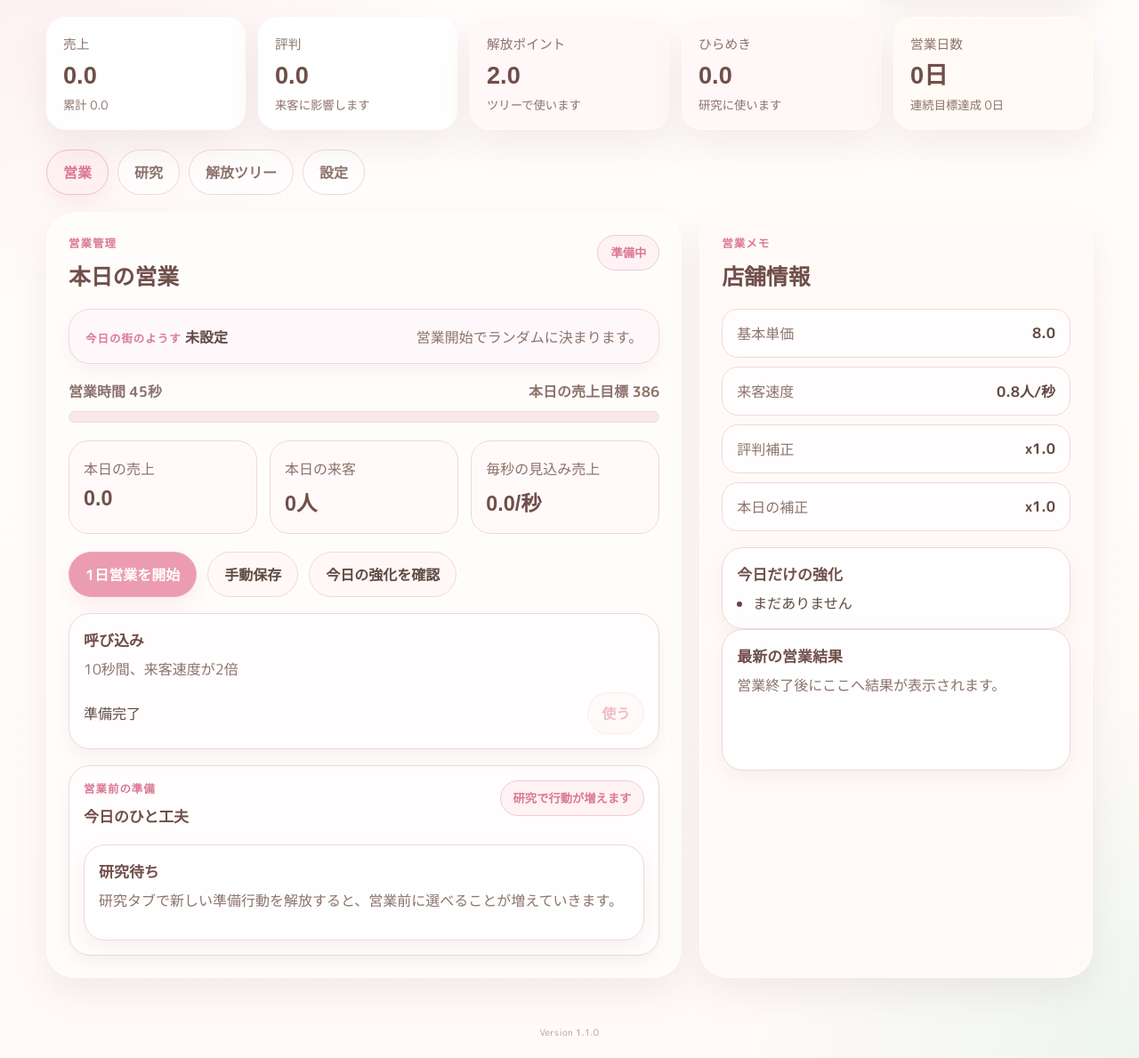
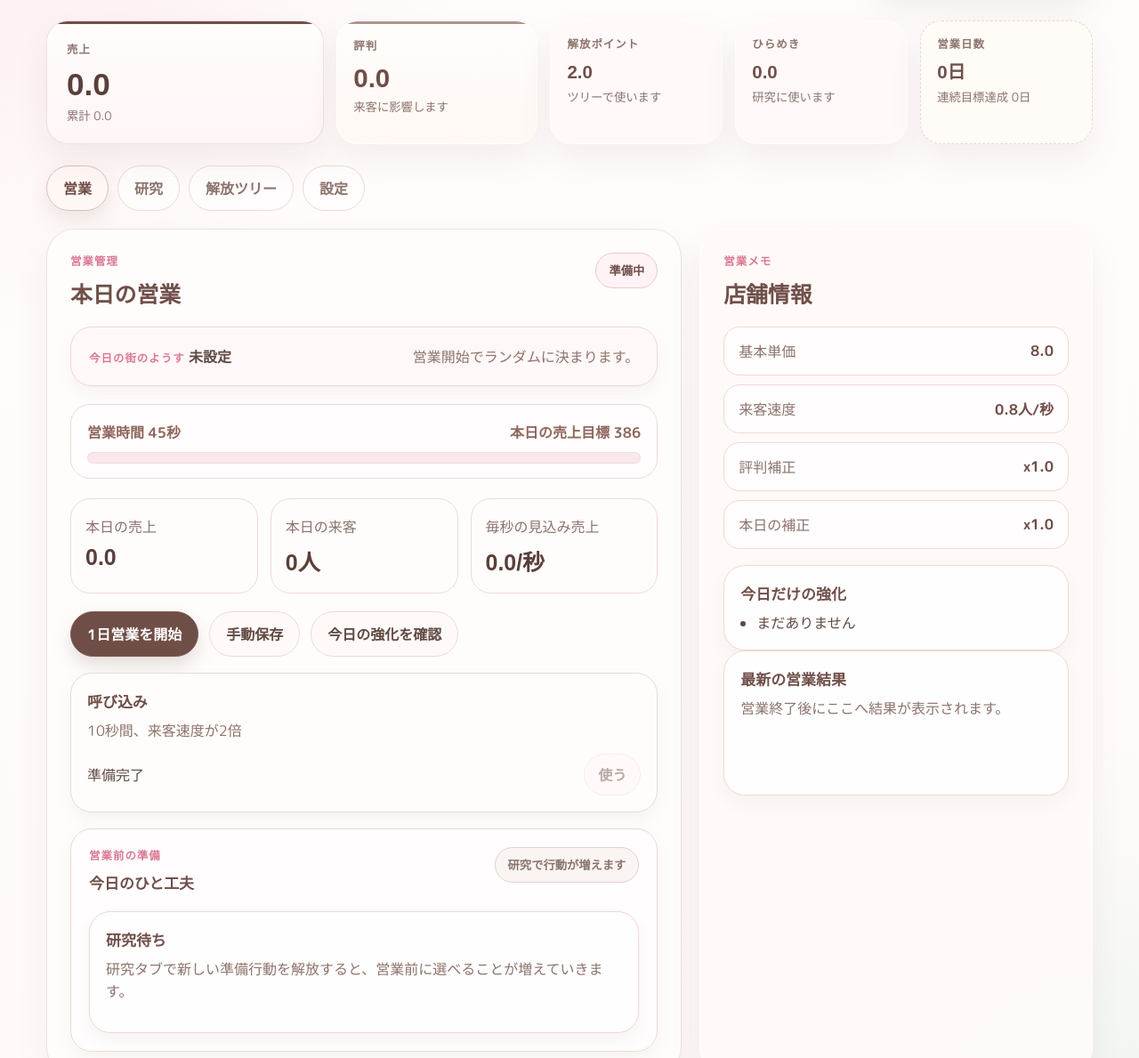
Before and after one commit to ststs811-ship-it/cute-cafe-idle, a website: page index.html in a window 1280 px wide. Shown: the part 174-1363 px from the top of the page at 89% size. Drawn offline with Linux system fonts and the light colour scheme; a web font is replaced by a local one.

Commit message:
Strengthen UI hierarchy and states

```diff
--- a/index.html
+++ b/index.html
@@ -28,27 +28,27 @@
       </header>
 
       <section class="resource-bar">
-        <article class="resource-card">
+        <article class="resource-card primary-stat">
           <span class="label">売上</span>
           <strong id="money-value">0</strong>
           <small>累計 <span id="lifetime-money">0</span></small>
         </article>
-        <article class="resource-card">
+        <article class="resource-card secondary-stat">
           <span class="label">評判</span>
           <strong id="reputation-value">0</strong>
           <small>来客に影響します</small>
         </article>
-        <article class="resource-card accent">
+        <article class="resource-card accent utility-stat">
           <span class="label">解放ポイント</span>
           <strong id="unlock-points-value">0</strong>
           <small>ツリーで使います</small>
         </article>
-        <article class="resource-card accent">
+        <article class="resource-card accent utility-stat">
           <span class="label">ひらめき</span>
           <strong id="insight-value">0</strong>
           <small>研究に使います</small>
         </article>
-        <article class="resource-card soft">
+        <article class="resource-card soft meta-stat">
           <span class="label">営業日数</span>
           <strong id="day-count-value">0日</strong>
           <small id="streak-label">連続目標達成 0日</small>
--- a/script.js
+++ b/script.js
@@ -1304,6 +1304,11 @@ function renderResources() {
 function renderOperations() {
   const run = state.dayRun;
   const targetValue = run.active ? getCurrentTargetValue() : getPreviewTargetValue();
+  elements.dayStatus.dataset.state = run.active
+    ? run.selectionPaused
+      ? 'paused'
+      : 'active'
+    : 'ready';
   elements.dayStatus.textContent = run.active
     ? run.selectionPaused
       ? '強化選択中'
@@ -1457,6 +1462,16 @@ function renderPrepOptions() {
       : isActive
         ? '営業中は固定'
         : '営業前に選べます';
+  elements.prepStatus.dataset.state =
+    cards.length === 1 &&
+    !state.systems.prepBoostUnlocked &&
+    !state.systems.menuChoiceUnlocked &&
+    !state.systems.modifierRerollUnlocked &&
+    !state.systems.prepChoiceUnlocked
+      ? 'locked'
+      : isActive
+        ? 'disabled'
+        : 'ready';
   elements.prepGrid.innerHTML = cards.join('');
 
   const rerollButton = document.getElementById('reroll-modifier-button');
@@ -1569,7 +1584,7 @@ function renderAchievements() {
   elements.achievementUnlocks.innerHTML = AUTO_UNLOCKS.map((unlock) => {
     const active = count >= unlock.threshold;
     return `
-      <article class="unlock-chip">
+      <article class="unlock-chip ${active ? 'active' : 'locked'}">
         <strong>${unlock.label}</strong>
         <div>${unlock.description}</div>
         <small>${active ? '開放済み' : `実績 ${unlock.threshold} 個で開放`}</small>
--- a/style.css
+++ b/style.css
@@ -9,10 +9,12 @@
   --text: #5f4a43;
   --text-soft: #8c736c;
   --heading: #704f4a;
+  --heading-strong: #5a3f3a;
   --accent: #ec9cb0;
   --accent-strong: #da7893;
   --accent-soft: #f9dbe4;
-  --brown: #ad8173;
+  --brown: #8f675d;
+  --brown-strong: #6f4e47;
   --brown-soft: #f2e7e1;
   --mint: #d9efe6;
   --butter: #fff0cb;
@@ -22,9 +24,9 @@
   --warning-line: #efcf9d;
   --danger: #f8d8d4;
   --danger-line: #e7b1a9;
-  --shadow-xs: 0 8px 20px rgba(136, 101, 92, 0.08);
-  --shadow-sm: 0 18px 38px rgba(136, 101, 92, 0.1);
-  --shadow-hover: 0 22px 42px rgba(136, 101, 92, 0.14);
+  --shadow-xs: 0 8px 18px rgba(110, 79, 72, 0.06);
+  --shadow-sm: 0 18px 36px rgba(110, 79, 72, 0.08);
+  --shadow-hover: 0 18px 30px rgba(110, 79, 72, 0.12);
   --radius-xl: 32px;
   --radius-lg: 24px;
   --radius-md: 18px;
@@ -140,7 +142,7 @@ h3 {
 .resource-card,
 .panel,
 .overlay-card {
-  border: 1px solid rgba(255, 255, 255, 0.75);
+  border: 1px solid rgba(255, 255, 255, 0.72);
   background: var(--surface);
   box-shadow: var(--shadow-sm);
   backdrop-filter: blur(12px);
@@ -148,9 +150,10 @@ h3 {
 
 .hero-badge {
   min-width: 244px;
-  padding: 20px;
+  padding: 22px 22px 20px;
   border-radius: var(--radius-lg);
   text-align: right;
+  background: linear-gradient(180deg, rgba(255, 251, 250, 0.98), rgba(255, 244, 246, 0.9));
 }
 
 .hero-badge span,
@@ -162,45 +165,104 @@ h3 {
 .hero-badge strong {
   display: block;
   margin: 8px 0 6px;
-  font-size: 1.45rem;
+  font-size: 1.55rem;
 }
 
 .resource-bar {
   display: grid;
-  grid-template-columns: repeat(5, minmax(0, 1fr));
+  grid-template-columns: 1.45fr 1.05fr repeat(3, minmax(0, 0.9fr));
   gap: 14px;
-  margin-bottom: 22px;
+  margin-bottom: 24px;
 }
 
 .resource-card {
+  position: relative;
+  overflow: hidden;
   padding: 18px 18px 16px;
-  border-radius: 22px;
+  border-radius: 24px;
+  background: rgba(255, 254, 253, 0.88);
 }
 
 .resource-card .label {
   display: block;
-  margin-bottom: 10px;
+  margin-bottom: 12px;
   color: var(--text-soft);
-  font-size: 0.92rem;
+  font-size: 0.78rem;
+  font-weight: 700;
+  letter-spacing: 0.08em;
+  text-transform: uppercase;
 }
 
 .resource-card strong {
   display: block;
   margin-bottom: 6px;
-  font-size: 1.7rem;
-  line-height: 1.05;
+  font-size: 1.5rem;
+  line-height: 1;
 }
 
 .resource-card small {
   color: var(--text-soft);
+  line-height: 1.5;
+}
+
+.resource-card::after {
+  content: '';
+  position: absolute;
+  inset: 0 auto auto 0;
+  width: 100%;
+  height: 3px;
+  background: transparent;
+}
+
+.resource-card.primary-stat {
+  padding: 22px 22px 20px;
+  border-color: rgba(123, 88, 81, 0.14);
+  background: linear-gradient(180deg, #fffdfc 0%, #fff5f7 100%);
+}
+
+.resource-card.primary-stat::after {
+  background: var(--brown-strong);
+}
+
+.resource-card.primary-stat strong {
+  color: var(--heading-strong);
+  font-size: 2.2rem;
+}
+
+.resource-card.secondary-stat {
+  background: linear-gradient(180deg, #fffdfb 0%, #fff8f4 100%);
+}
+
+.resource-card.secondary-stat::after {
+  background: rgba(143, 103, 93, 0.7);
+}
+
+.resource-card.secondary-stat strong {
+  color: var(--brown-strong);
+  font-size: 1.84rem;
+}
+
+.resource-card.utility-stat,
+.resource-card.meta-stat {
+  padding-top: 16px;
+}
+
+.resource-card.utility-stat strong,
+.resource-card.meta-stat strong {
+  font-size: 1.28rem;
 }
 
 .resource-card.accent {
-  background: #fff7f8;
+  background: #fff9fa;
 }
 
 .resource-card.soft {
-  background: #fffaf3;
+  background: #fffbf6;
+}
+
+.resource-card.meta-stat {
+  border-style: dashed;
+  border-color: #ead9cf;
 }
 
 .tabs {
@@ -240,10 +302,10 @@ h3 {
 }
 
 .tab-button.active {
-  background: #fff0f4;
-  border-color: #efbfd0;
-  color: var(--accent-strong);
-  box-shadow: 0 10px 22px rgba(236, 156, 176, 0.15);
+  background: #fff7f4;
+  border-color: #d9c0b8;
+  color: var(--brown-strong);
+  box-shadow: 0 10px 22px rgba(124, 91, 82, 0.12);
 }
 
 .tab-panels,
@@ -263,15 +325,16 @@ h3 {
 
 .panel {
   border-radius: var(--radius-xl);
-  padding: 24px;
+  padding: 26px;
 }
 
 .primary {
-  background: rgba(255, 253, 252, 0.9);
+  border-color: rgba(126, 92, 84, 0.16);
+  background: rgba(255, 253, 252, 0.96);
 }
 
 .secondary {
-  background: rgba(255, 250, 248, 0.92);
+  background: rgba(255, 250, 248, 0.9);
 }
 
 .panel-head {
@@ -289,11 +352,30 @@ h3 {
 .status-pill {
   padding: 9px 14px;
   border-radius: var(--radius-pill);
-  background: #fff2f5;
-  border: 1px solid #f0cad6;
-  color: var(--accent-strong);
+  background: #fff7f4;
+  border: 1px solid #e7d1ca;
+  color: var(--brown);
   font-size: 0.83rem;
   font-weight: 700;
+}
+
+.status-pill[data-state='active'],
+.status-pill[data-state='ready'] {
+  background: #fff3f6;
+  border-color: #efc4d1;
+  color: var(--brown-strong);
+}
+
+.status-pill[data-state='paused'] {
+  background: #fff5ea;
+  border-color: #ebd1a6;
+  color: #9b6d40;
+}
+
+.status-pill[data-state='locked'],
+.status-pill[data-state='disabled'] {
+  background: #faf5f3;
+  color: var(--text-soft);
 }
 
 .day-modifier,
@@ -315,9 +397,9 @@ h3 {
   display: flex;
   justify-content: space-between;
   gap: 20px;
-  padding: 18px 18px 16px;
-  margin-bottom: 18px;
-  background: #fff8fa;
+  padding: 20px 20px 18px;
+  margin-bottom: 20px;
+  background: #fff8f8;
 }
 
 .day-modifier p {
@@ -328,7 +410,11 @@ h3 {
 }
 
 .progress-block {
-  margin-bottom: 20px;
+  margin-bottom: 22px;
+  padding: 18px 18px 16px;
+  border: 1px solid var(--line);
+  border-radius: 22px;
+  background: #fffdfd;
 }
 
 .progress-meta,
@@ -345,7 +431,7 @@ h3 {
 
 .progress-meta {
   margin-bottom: 10px;
-  color: var(--text-soft);
+  color: var(--brown);
   font-weight: 700;
 }
 
@@ -376,7 +462,7 @@ h3 {
   padding: 18px 16px;
   border-radius: 22px;
   border: 1px solid var(--line);
-  background: #fffaf9;
+  background: #fffdfc;
 }
 
 .ops-stats span,
@@ -398,7 +484,8 @@ h3 {
 .ops-stats strong {
   display: block;
   margin-top: 8px;
-  font-size: 1.46rem;
+  font-size: 1.56rem;
+  color: var(--heading-strong);
 }
 
 .button-row {
@@ -423,15 +510,15 @@ h3 {
 
 .cta-button,
 .cta-link {
-  background: var(--accent);
-  border-color: #ebaabd;
+  background: var(--brown-strong);
+  border-color: #7a5951;
   color: #fffdfd;
-  box-shadow: 0 10px 24px rgba(236, 156, 176, 0.18);
+  box-shadow: 0 10px 20px rgba(111, 78, 71, 0.18);
 }
 
 .ghost-button,
 .inline-button {
-  background: #fff8f7;
+  background: #fffaf8;
   border-color: var(--line);
   color: var(--text);
 }
@@ -456,6 +543,19 @@ h3 {
   box-shadow: var(--shadow-hover);
 }
 
+.cta-button:active,
+.ghost-button:active,
+.boost-button:active,
+.tree-button:active,
+.perk-button:active,
+.danger-button:active,
+.inline-button:active,
+.select-chip:active,
+.tab-button:active {
+  transform: translateY(0);
+  box-shadow: var(--shadow-xs);
+}
+
 .boost-grid,
 .achievement-grid,
 .tree-grid,
@@ -476,7 +576,7 @@ h3 {
 .prep-card,
 .prep-option,
 .research-card {
-  padding: 16px;
+  padding: 18px;
 }
 
 .boost-card h3,
@@ -489,21 +589,24 @@ h3 {
 }
 
 .boost-card {
-  background: #fffdfd;
+  border-color: #ecd9d2;
+  background: #fffdfc;
 }
 
 .boost-card.ready {
-  border-color: #f0bfd0;
-  background: #fff4f7;
+  border-color: #cfa89b;
+  background: linear-gradient(180deg, #fff8f7 0%, #fff2f4 100%);
+  box-shadow: 0 14px 24px rgba(140, 99, 91, 0.1);
 }
 
 .boost-card.active-state {
   border-color: var(--success-line);
-  background: #f4fbf7;
+  background: linear-gradient(180deg, #f8fffb 0%, #f1faf5 100%);
 }
 
 .boost-card.cooldown {
-  background: #fffaf6;
+  background: #fffaf7;
+  opacity: 0.88;
 }
 
 .boost-line {
@@ -513,16 +616,16 @@ h3 {
 .boost-button,
 .tree-button {
   padding: 10px 15px;
-  background: #fff5f6;
+  background: #fff8f7;
   border-color: var(--line);
-  color: var(--accent-strong);
+  color: var(--brown-strong);
   font-weight: 700;
 }
 
 .boost-button:not([disabled]),
 .tree-button:not([disabled]) {
-  background: #fff1f5;
-  border-color: #f0bfd0;
+  background: #fff4f2;
+  border-color: #d8bbb3;
 }
 
 .boost-button[disabled],
@@ -537,6 +640,7 @@ h3 {
 }
 
 .prep-card {
+  padding: 20px;
   background: #fffdfd;
 }
 
@@ -560,16 +664,16 @@ h3 {
 .select-chip,
 .inline-button {
   padding: 10px 13px;
-  background: #fff8f7;
+  background: #fffaf8;
   border: 1px solid var(--line);
   color: var(--text);
 }
 
 .select-chip.active {
-  background: #fff0f4;
-  border-color: #f0bfd0;
-  color: var(--accent-strong);
-  box-shadow: 0 8px 20px rgba(236, 156, 176, 0.16);
+  background: #fff3f0;
+  border-color: #d8b1a6;
+  color: var(--brown-strong);
+  box-shadow: 0 8px 18px rgba(125, 90, 82, 0.12);
 }
 
 .info-list {
@@ -587,6 +691,7 @@ h3 {
 
 .info-row strong {
   font-weight: 700;
+  color: var(--brown-strong);
 }
 
 .bonus-list {
@@ -616,12 +721,21 @@ h3 {
   margin-bottom: 6px;
 }
 
+.unlock-chip.locked {
+  opacity: 0.76;
+}
+
+.unlock-chip.active {
+  border-color: #d8b8ad;
+  background: linear-gradient(180deg, #fffaf8 0%, #fff1ed 100%);
+}
+
 .achievement-grid {
   grid-template-columns: repeat(auto-fit, minmax(220px, 1fr));
 }
 
 .achievement-card {
-  padding: 17px;
+  padding: 18px;
   background: #fffefe;
 }
 
@@ -631,8 +745,9 @@ h3 {
 }
 
 .achievement-card.unlocked {
-  border-color: #f0bfd0;
-  background: #fff1f6;
+  border-color: #d9b2a7;
+  background: linear-gradient(180deg, #fff9f8 0%, #fff0f2 100%);
+  box-shadow: 0 14px 24px rgba(132, 96, 88, 0.1);
 }
 
 .achievement-card .reward {
@@ -641,7 +756,7 @@ h3 {
   padding: 6px 11px;
   border-radius: var(--radius-pill);
   background: var(--butter);
-  color: var(--brown);
+  color: var(--brown-strong);
   font-size: 0.8rem;
   font-weight: 700;
 }
@@ -670,13 +785,14 @@ h3 {
 }
 
 .tree-card.ready {
-  border-color: var(--warning-line);
-  background: #fff9f0;
+  border-color: #d8b6a8;
+  background: linear-gradient(180deg, #fffaf5 0%, #fff2ed 100%);
+  box-shadow: 0 14px 24px rgba(134, 95, 87, 0.1);
 }
 
 .tree-card.purchased {
   border-color: var(--success-line);
-  background: #f2fbf6;
+  background: linear-gradient(180deg, #f8fdf9 0%, #eff8f2 100%);
 }
 
 .tree-card.purchased::before {
@@ -706,13 +822,14 @@ h3 {
 }
 
 .research-card.ready {
-  border-color: var(--warning-line);
-  background: #fff8ef;
+  border-color: #d8b5a7;
+  background: linear-gradient(180deg, #fffaf4 0%, #fff2ec 100%);
+  box-shadow: 0 14px 24px rgba(135, 96, 88, 0.1);
 }
 
 .research-card.unlocked {
   border-color: var(--success-line);
-  background: #f2fbf6;
+  background: linear-gradient(180deg, #f8fdf9 0%, #eff8f2 100%);
 }
 
 .research-meta {
@@ -760,6 +877,7 @@ h3 {
   width: min(100%, 760px);
   padding: 26px;
   border-radius: 30px;
+  background: linear-gradient(180deg, rgba(255, 254, 253, 0.98), rgba(255, 246, 244, 0.96));
 }
 
 .perk-options {
@@ -780,7 +898,7 @@ h3 {
   display: block;
   margin-bottom: 8px;
   font-family: var(--font-heading);
-  color: var(--heading);
+  color: var(--brown-strong);
 }
 
 .toast-stack {
@@ -816,10 +934,10 @@ h3 {
 }
 
 .page-footer {
-  padding: 8px 20px 26px;
+  padding: 10px 20px 24px;
   text-align: center;
-  color: rgba(140, 115, 108, 0.7);
-  font-size: 0.76rem;
+  color: rgba(118, 95, 88, 0.58);
+  font-size: 0.72rem;
   letter-spacing: 0.03em;
 }
 
@@ -858,6 +976,11 @@ h3 {
   .main-grid,
   .tree-grid {
     grid-template-columns: 1fr;
+  }
+
+  .resource-card.primary-stat strong,
+  .resource-card.secondary-stat strong {
+    font-size: 1.82rem;
   }
 
   .hero-badge {
```
